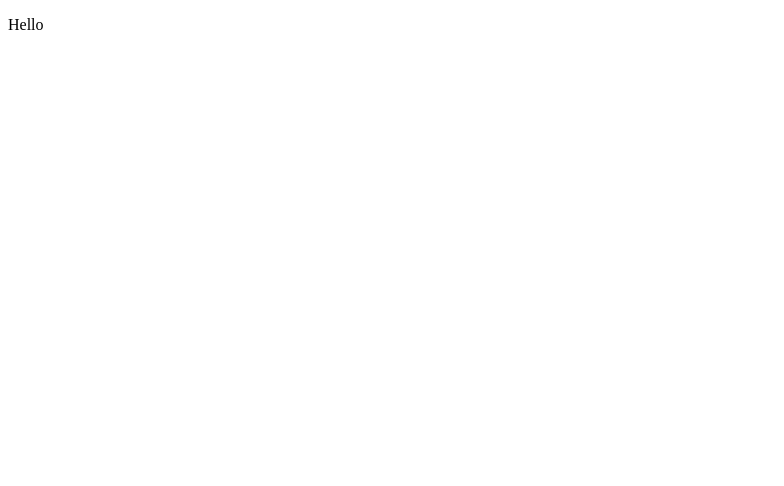
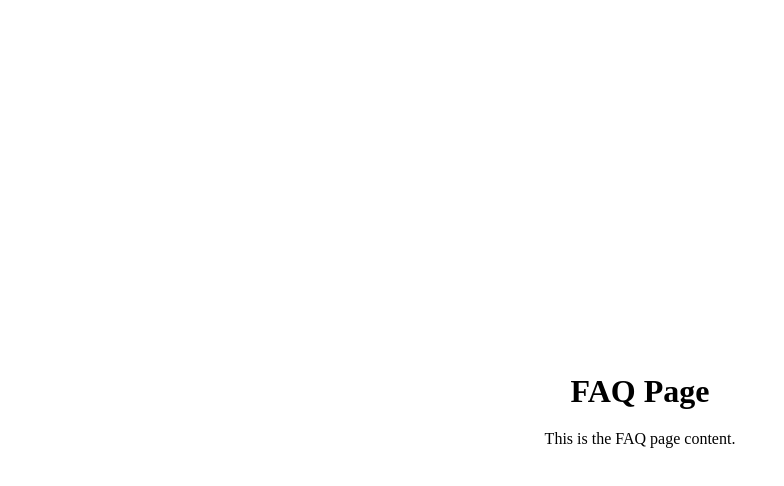
Before and after one commit to Satishchilkaka/my-store, a Next.js app: page /faq in a window 1280 px wide. Shown: the top 486 px of the page, without its empty margins (0-784 px from the left). Built offline with nearby package versions, Linux system fonts and the light colour scheme.

Commit message:
add header component

```diff
--- a/src/_app.tsx
+++ b/src/_app.tsx
@@ -1,10 +1,12 @@
 import { ChakraProvider, ColorModeScript } from '@chakra-ui/react';
 import theme from './styles/theme';
+import Header from './components/Header';
 
-function MyApp({ Component, pageProps }: { Component: any; pageProps: any }) {
+function MyApp({ Component, pageProps }) {
   return (
     <ChakraProvider theme={theme}>
       <ColorModeScript initialColorMode={theme.config.initialColorMode} />
+      <Header />
       <Component {...pageProps} />
     </ChakraProvider>
   );
--- a/src/components/Header.tsx
+++ b/src/components/Header.tsx
@@ -3,7 +3,7 @@ import { Flex, Switch, useColorMode } from '@chakra-ui/react';
 
 const Header = () => {
   const [isDarkMode, setIsDarkMode] = useState(false);
-  const { colorMode, toggleColorMode } = useColorMode();
+  const { toggleColorMode } = useColorMode();
 
   const handleToggle = () => {
     setIsDarkMode((prevMode) => !prevMode);
@@ -18,7 +18,7 @@ const Header = () => {
       p={4}
       bg={isDarkMode ? 'gray.800' : 'gray.200'}
     >
-      <h1>My Website</h1>
+      <h1 color="white">Weather report</h1>
       <Switch isChecked={isDarkMode} onChange={handleToggle} />
     </Flex>
   );
--- a/src/pages/faq/index.tsx
+++ b/src/pages/faq/index.tsx
@@ -1,12 +1,14 @@
-import { Box, Text } from "@chakra-ui/react"
+import { Flex, Heading } from '@chakra-ui/react';
 
-const Faq = () => {
+const FAQ = () => {
+  return (
+    <Flex direction="column" align="center" justify="center" h="100vh">
+      <Heading as="h1" size="xl" mb={4}>
+        FAQ Page
+      </Heading>
+      <p>This is the FAQ page content.</p>
+    </Flex>
+  );
+};
 
-    return  (
-        <Box>
-            <Text> Hello</Text>
-        </Box>
-    )
-}
-
-export default Faq;
+export default FAQ;
--- a/src/pages/index.tsx
+++ b/src/pages/index.tsx
@@ -1,5 +1,5 @@
 import { NextPage } from 'next';
-import { Box, ChakraProvider } from '@chakra-ui/react';
+import { ChakraProvider, Box } from '@chakra-ui/react';
 import Header from '../components/Header';
 
 const Home: NextPage = () => {
--- a/src/styles/theme.ts
+++ b/src/styles/theme.ts
@@ -1,10 +1,9 @@
-
 import { extendTheme } from '@chakra-ui/react';
 
 const theme = extendTheme({
   config: {
-    initialColorMode: 'light', // Set initial color mode here
-    useSystemColorMode: false, // Set to true to enable system color mode detection
+    initialColorMode: 'light',
+    useSystemColorMode: false,
   },
 });
 
```
Also changed, not shown: src/components/Layout.tsx (added, +14 -0 lines).
